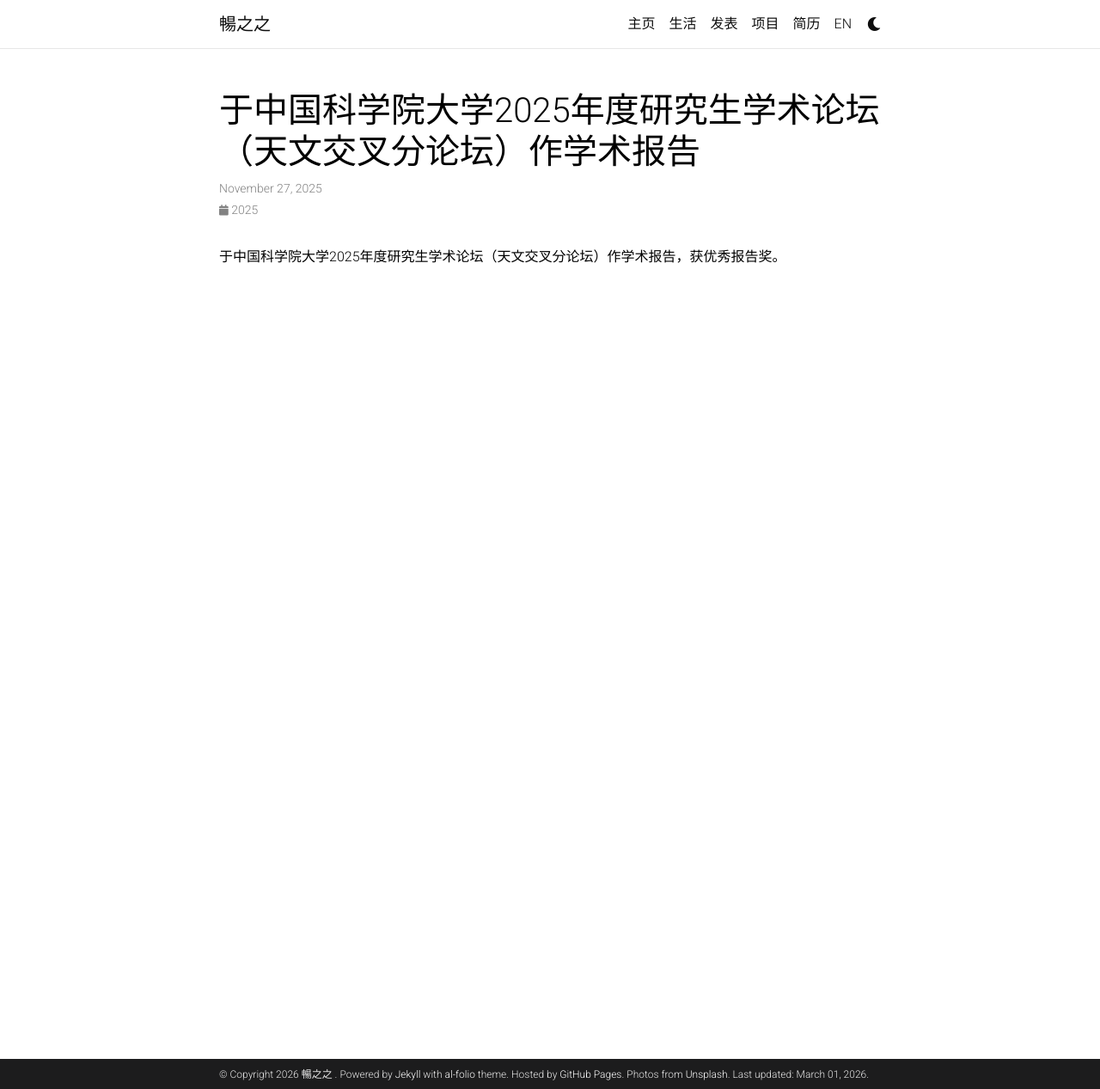
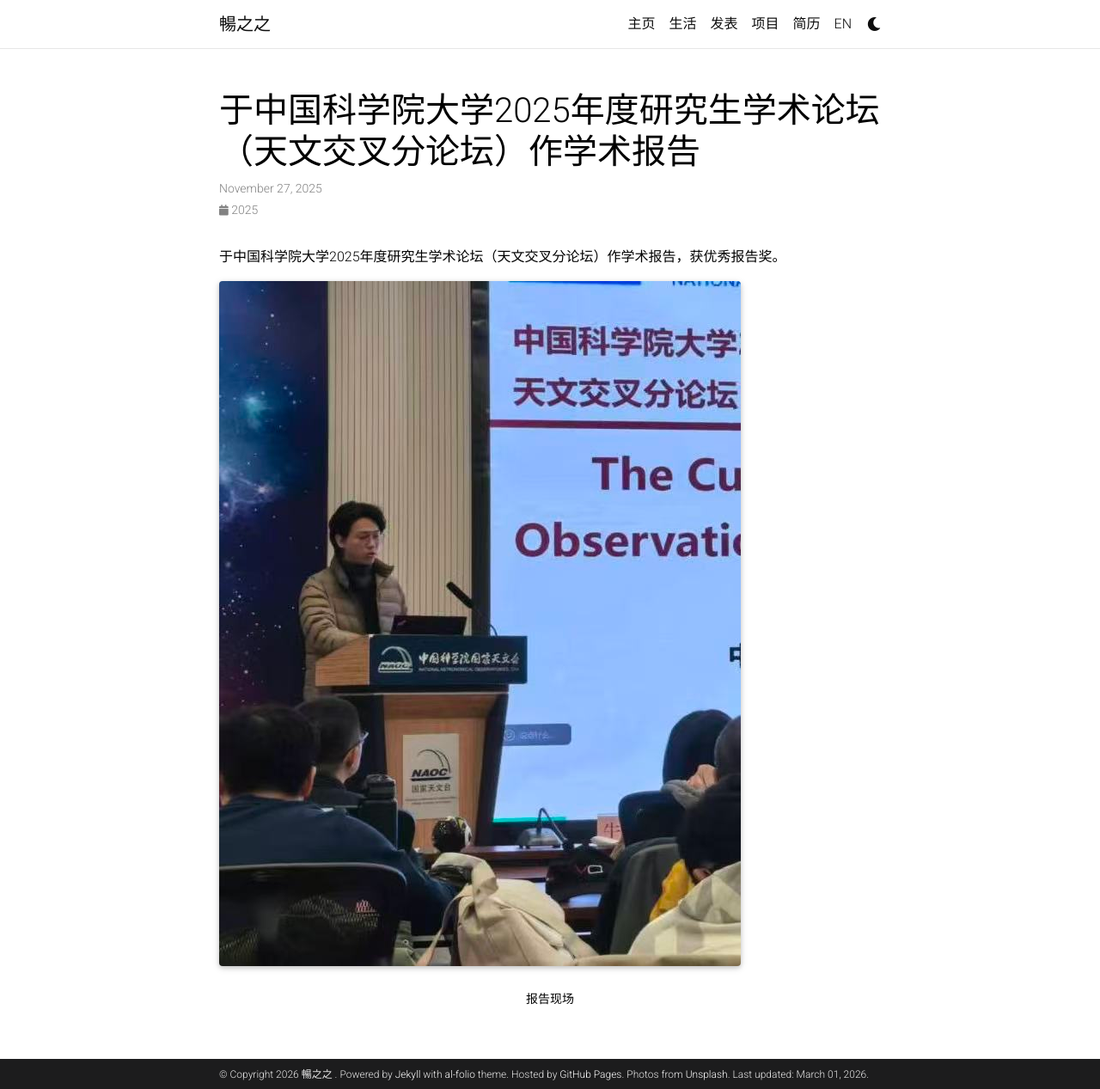
Before and after one commit to czz-naoc/czz-naoc.github.io, a Jekyll site: the page built from _news/announcement_3.md, in a window 1280 px wide and 1267 px high. Shown: the whole window at 86% size. Built offline with Jekyll 4.4.1, drawn with Linux system fonts in a browser that asks for light colours; full-size pictures stand in for the smaller copies a plugin makes; comment, search, counter and statistics services are not loaded; a style sheet for code colours, icons or effects is not loaded.

Commit message:
Update announcement_3.md

```diff
--- a/_news/announcement_3.md
+++ b/_news/announcement_3.md
@@ -7,3 +7,12 @@
 ---
 
 于中国科学院大学2025年度研究生学术论坛（天文交叉分论坛）作学术报告，获优秀报告奖。
+
+<div class="row mt-3">
+    <div class="col-sm mt-3 mt-md-0">
+        {% include figure.html path="/assets/img/1127.jpg" class="img-fluid rounded z-depth-1" zoomable=true %}
+    </div>
+</div>
+<div class="caption">
+    报告现场
+</div>
```
